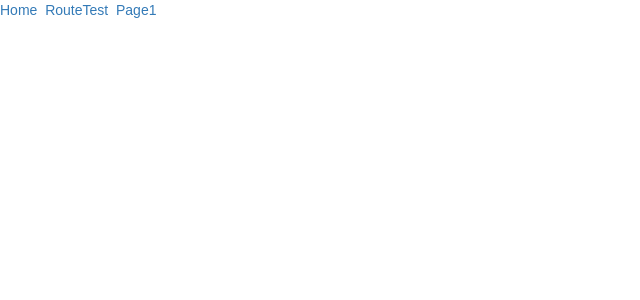
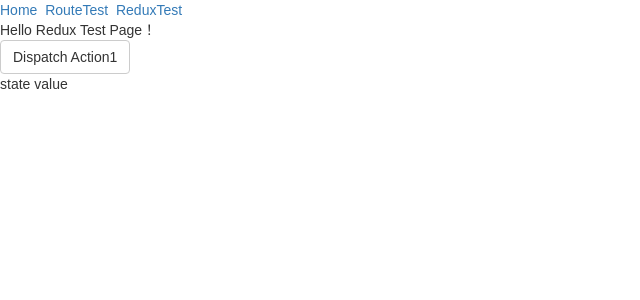
Before and after one commit to orzYancy/react-seed, a React (Create React App) app: page /redux in a window 1280 px wide. Shown: the top 300 px of the page, without its empty margins (0-640 px from the left). Built offline with nearby package versions, Linux system fonts and the light colour scheme.

Commit message:
redux test

```diff
--- a/src/App.js
+++ b/src/App.js
@@ -2,7 +2,7 @@ import React, { Component } from 'react';
 import { BrowserRouter, Route, Link } from "react-router-dom";
 
 import { IndexPage } from './containers';
-import { Page1 } from './containers';
+import { ReduxTest } from './containers';
 import { RouteTest } from './containers';
 
 import './App.css';
@@ -18,12 +18,12 @@ class App extends Component {
                             &nbsp;&nbsp;
                             <Link to="/route">RouteTest</Link>
                             &nbsp;&nbsp;
-                            <Link to="/page1">Page1</Link>
+                            <Link to="/redux">ReduxTest</Link>
                         </div>
                         {/* routes */}
                         <Route exact path="/" component={IndexPage} />
                         <Route path="/route" component={RouteTest} />
-                        <Route path="/page1" component={Page1} />
+                        <Route path="/redux" component={ReduxTest} />
                     </div>
                 </BrowserRouter>
             </div>
--- a/src/components/index.js
+++ b/src/components/index.js
@@ -0,0 +1 @@
+// components entry
--- a/src/containers/Page1/Page1.jsx
+++ b/src/containers/ReduxTest/ReduxTest.jsx
@@ -1,16 +1,19 @@
+// redux test page
 
 import React from 'react';
 import { connect } from 'react-redux';
+
 import { Button } from 'react-bootstrap';
-// 引用路径todo
-// import { actionCreateFunction1 } from 'redux/reducer1';
+
 import { actionCreateFunction1 } from '../../redux/reducer1';
-class Page1 extends React.Component {
+class ReduxTest extends React.Component {
     render() {
         return (
             <div>
+                <div>Hello Redux Test Page！</div>
+                <Button onClick={() => { this.props.sendAction1(' action1'); }}>Dispatch Action1</Button>
+                <br />
                 {this.props.reducer1.stateKey}
-                <Button onClick={() => { this.props.sendAction1('action1'); }}>Dispatch</Button>
             </div>
         );
     }
@@ -24,8 +27,7 @@ const mapDispatchToProps = (dispatch) => ({
         dispatch(actionCreateFunction1(content));
     }
 })
-// 注解方式todo
 export default connect(
     mapStateToProps,
     mapDispatchToProps
-)(Page1);
+)(ReduxTest);
--- a/src/containers/RouteTest/RouteTest.jsx
+++ b/src/containers/RouteTest/RouteTest.jsx
@@ -15,7 +15,7 @@ export default class RouteTest extends React.Component {
         console.log(this.props);
         return (
             <div>
-                <div>Hello Router Test Page！！！</div>
+                <div>Hello Router Test Page！</div>
                 <Link to={`${this.props.match.url}/subRoute1`}>subRoute1</Link>
                 &nbsp;&nbsp;
                 <Link to={`${this.props.match.url}/subRoute2`}>subRoute2</Link>
--- a/src/containers/index.js
+++ b/src/containers/index.js
@@ -2,8 +2,8 @@
 
 import IndexPage from './IndexPage/IndexPage.jsx';
 import RouteTest from './RouteTest/RouteTest.jsx';
-import Page1 from './Page1/Page1.jsx';
+import ReduxTest from './ReduxTest/ReduxTest.jsx';
 
 export { IndexPage };
 export { RouteTest };
-export { Page1 };
+export { ReduxTest };
```
